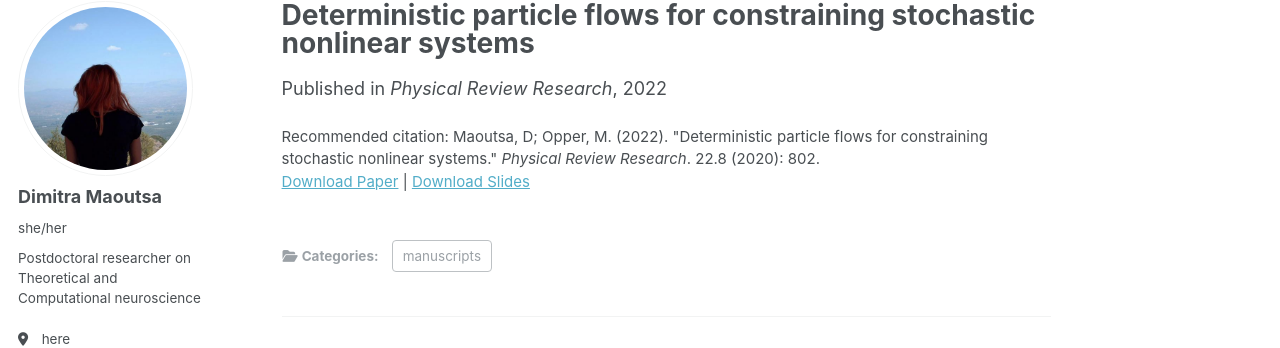
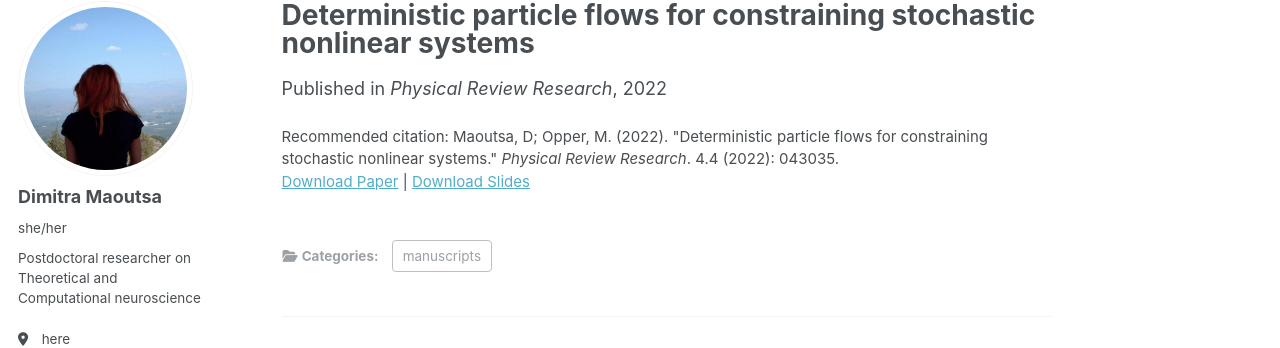
Before and after one commit to dimitra-maoutsa/dimitra-maoutsa.github.io, a Jekyll site: the page built from _publications/2022-10-01-control-5.md, in a window 1280 px wide and 1022 px high. Shown: the part 105-453 px from the top of the window. Built offline with Jekyll 4.4.1, drawn with Linux system fonts in a browser that asks for light colours; some web fonts are replaced.

Commit message:
Update 2022-10-01-control-5.md

```diff
--- a/_publications/2022-10-01-control-5.md
+++ b/_publications/2022-10-01-control-5.md
@@ -8,5 +8,5 @@ date: 2022-10-01
 venue: 'Physical Review Research'
 slidesurl: ''
 paperurl: 'https://doi.org/10.1103/PhysRevResearch.4.043035'
-citation: 'Maoutsa, D; Opper, M. (2022). &quot;Deterministic particle flows for constraining stochastic nonlinear systems.&quot; <i>Physical Review Research</i>. 22.8 (2020): 802.'
+citation: 'Maoutsa, D; Opper, M. (2022). &quot;Deterministic particle flows for constraining stochastic nonlinear systems.&quot; <i>Physical Review Research</i>. 4.4 (2022): 043035.'
 ---
```
